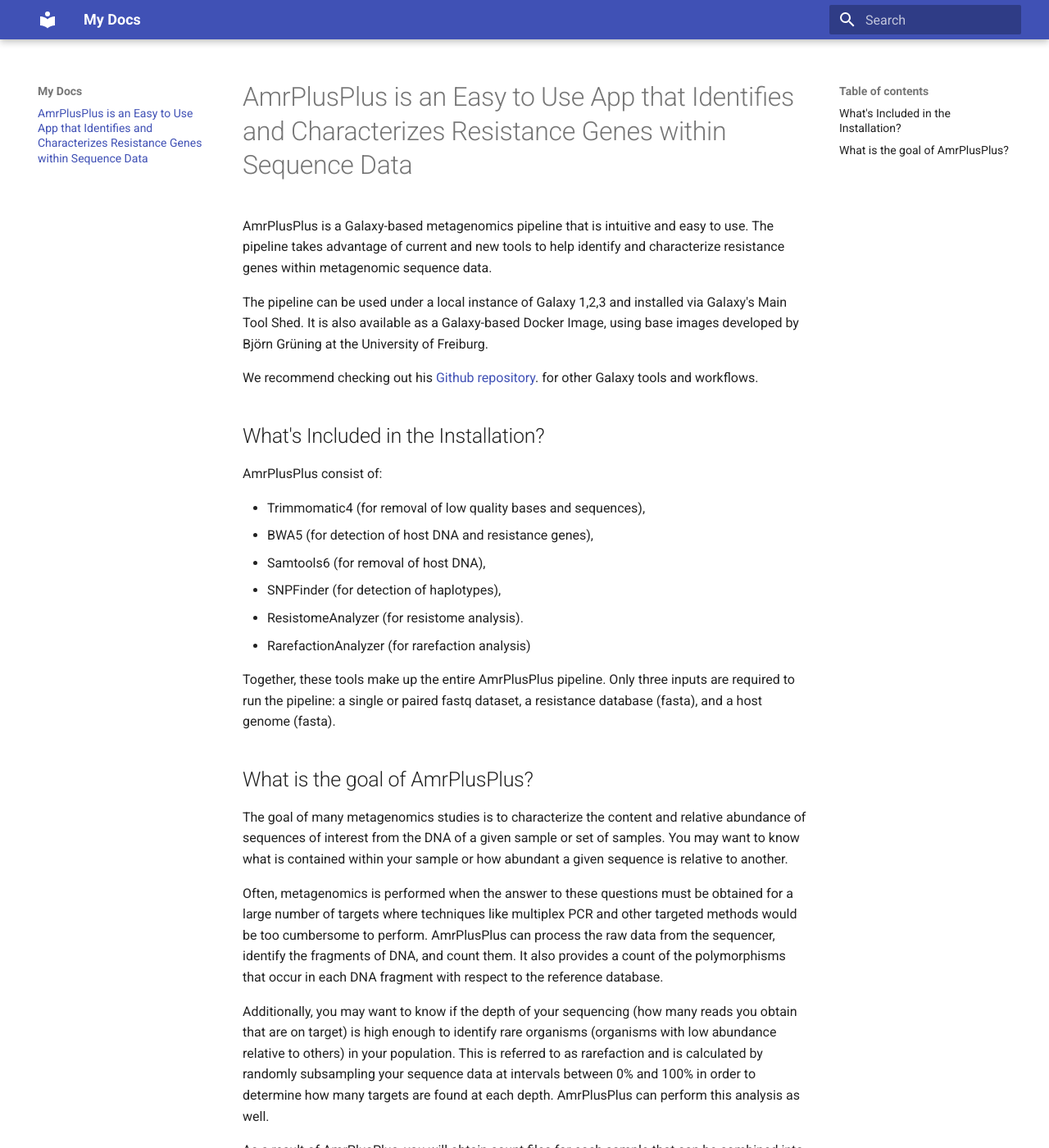
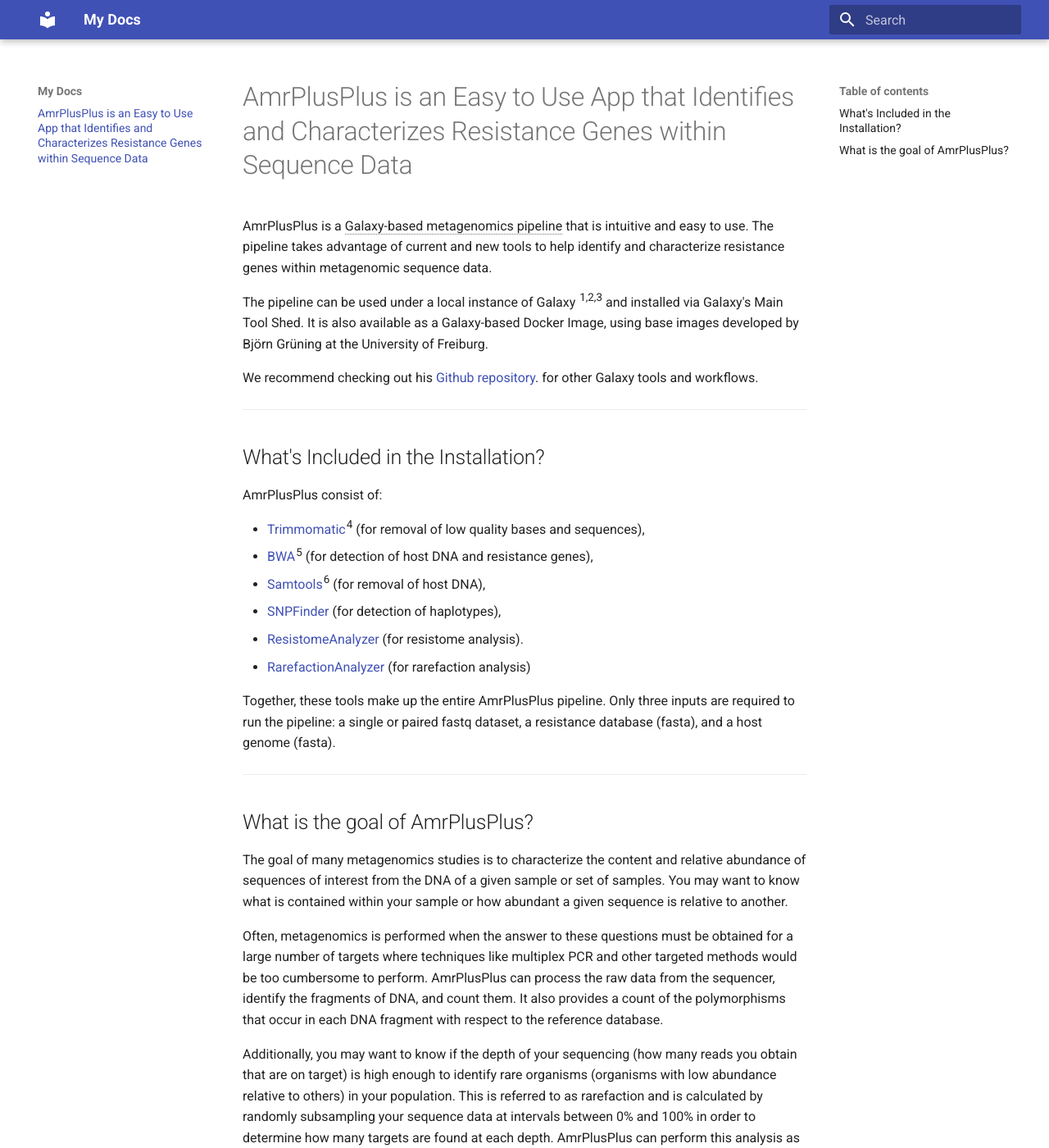
Before and after one commit to daghendrik/amrplusplusv1, an MkDocs documentation site: the page built from docs/index.md, in a window 1280 px wide and 1400 px high. Shown: the whole window at 82% size. Built offline with MkDocs 1.6.1 and Material for MkDocs 9.7.7, drawn with Linux system fonts in a browser that asks for light colours; some of the changed text lies outside the part shown.

Commit message:
Home plus extensions for formatting

```diff
--- a/docs/index.md
+++ b/docs/index.md
@@ -2,22 +2,26 @@
 
 AmrPlusPlus is a Galaxy-based metagenomics pipeline that is intuitive and easy to use. The pipeline takes advantage of current and new tools to help identify and characterize resistance genes within metagenomic sequence data.
 
-The pipeline can be used under a local instance of Galaxy 1,2,3 and installed via Galaxy's Main Tool Shed. It is also available as a Galaxy-based Docker Image, using base images developed by Björn Grüning at the University of Freiburg.
+The pipeline can be used under a local instance of Galaxy ^1,2,3^ and installed via Galaxy's Main Tool Shed. It is also available as a Galaxy-based Docker Image, using base images developed by Björn Grüning at the University of Freiburg.
 
-We recommend checking out his [Github repository](https://github.com/bgruening/docker-galaxy-stable). for other Galaxy tools and workflows.
+We recommend checking out his [Github repository](https://github.com/bgruening/docker-galaxy-stable "GitHub is a web-based Git repository hosting service. It offers all of the distributed version control and source code management (SCM) functionality of Git as well as adding its own features."). for other Galaxy tools and workflows.
+
+---
 
 ## What's Included in the Installation?
 
 AmrPlusPlus consist of:
 
-* Trimmomatic4 (for removal of low quality bases and sequences),
-* BWA5 (for detection of host DNA and resistance genes),
-* Samtools6 (for removal of host DNA),
-* SNPFinder (for detection of haplotypes),
-* ResistomeAnalyzer (for resistome analysis).
-* RarefactionAnalyzer (for rarefaction analysis)
+* [Trimmomatic](http://www.usadellab.org/cms/?page=trimmomatic)^4^ (for removal of low quality bases and sequences),
+* [BWA](http://bio-bwa.sourceforge.net/)^5^ (for detection of host DNA and resistance genes),
+* [Samtools](http://www.htslib.org/)^6^ (for removal of host DNA),
+* [SNPFinder](https://github.com/cdeanj/snipfinder) (for detection of haplotypes),
+* [ResistomeAnalyzer](https://github.com/cdeanj/resistomeanalyzer) (for resistome analysis).
+* [RarefactionAnalyzer](https://github.com/cdeanj/rarefactionanalyzer) (for rarefaction analysis)
 
 Together, these tools make up the entire AmrPlusPlus pipeline. Only three inputs are required to run the pipeline: a single or paired fastq dataset, a resistance database (fasta), and a host genome (fasta).
+
+---
 
 ## What is the goal of AmrPlusPlus?
 
@@ -29,4 +33,12 @@
 
 As a result of AmrPlusPlus, you will obtain count files for each sample that can be combined into a count matrix and analyzed using any statistical and mathematical techniques that can operate on a matrix of observations.
 
-For an example of a study where we have performed this using metagenomic sequencing data, you can read the open access manuscript entitled “Resistome diversity in cattle and the environment decreases during beef production”.
+For an example of a study where we have performed this using metagenomic sequencing data, you can read the open access [manuscript](https://www.ncbi.nlm.nih.gov/pmc/articles/PMC4798965/) entitled “Resistome diversity in cattle and the environment decreases during beef production”.
+
+<figure markdown>
+  ![Image title](./images/Figure2.png){ width="450" }
+  <figcaption></figcaption>
+</figure>
+
+
+*[Galaxy-based metagenomics pipeline]: The Galaxy Project: Online bioinformatics analysis for everyone. Galaxy. Data intensive biology for everyone. Galaxy is an open, web-based platform for data intensive biomedical research. Whether on the free public server or your own instance, you can perform, reproduce, and share complete analyses.
--- a/mkdocs.yml
+++ b/mkdocs.yml
@@ -1,3 +1,22 @@
 site_name: My Docs
 theme:
   name: material
+
+markdown_extensions:
+  - tables
+  - footnotes
+  - admonition
+  - attr_list
+  - md_in_html
+  - abbr
+  - attr_list
+  - pymdownx.details
+  - pymdownx.superfences
+  - pymdownx.critic
+  - pymdownx.caret
+  - pymdownx.keys
+  - pymdownx.mark
+  - pymdownx.tilde
+  - pymdownx.snippets:
+      auto_append:
+        - includes/abbreviations.md
```
Also changed, not shown: includes/abbreviations.md (added, +3 -0 lines), docs/images/Figure2.png (added).
